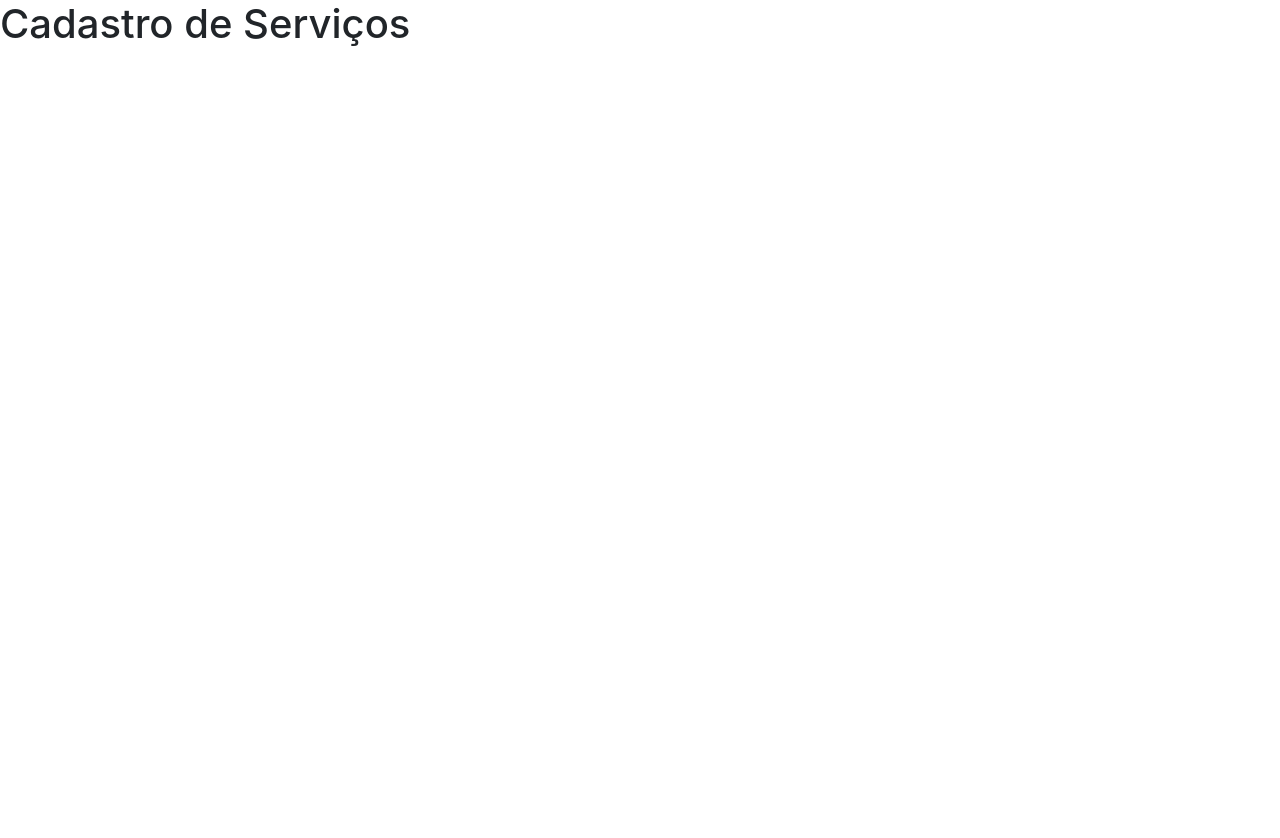
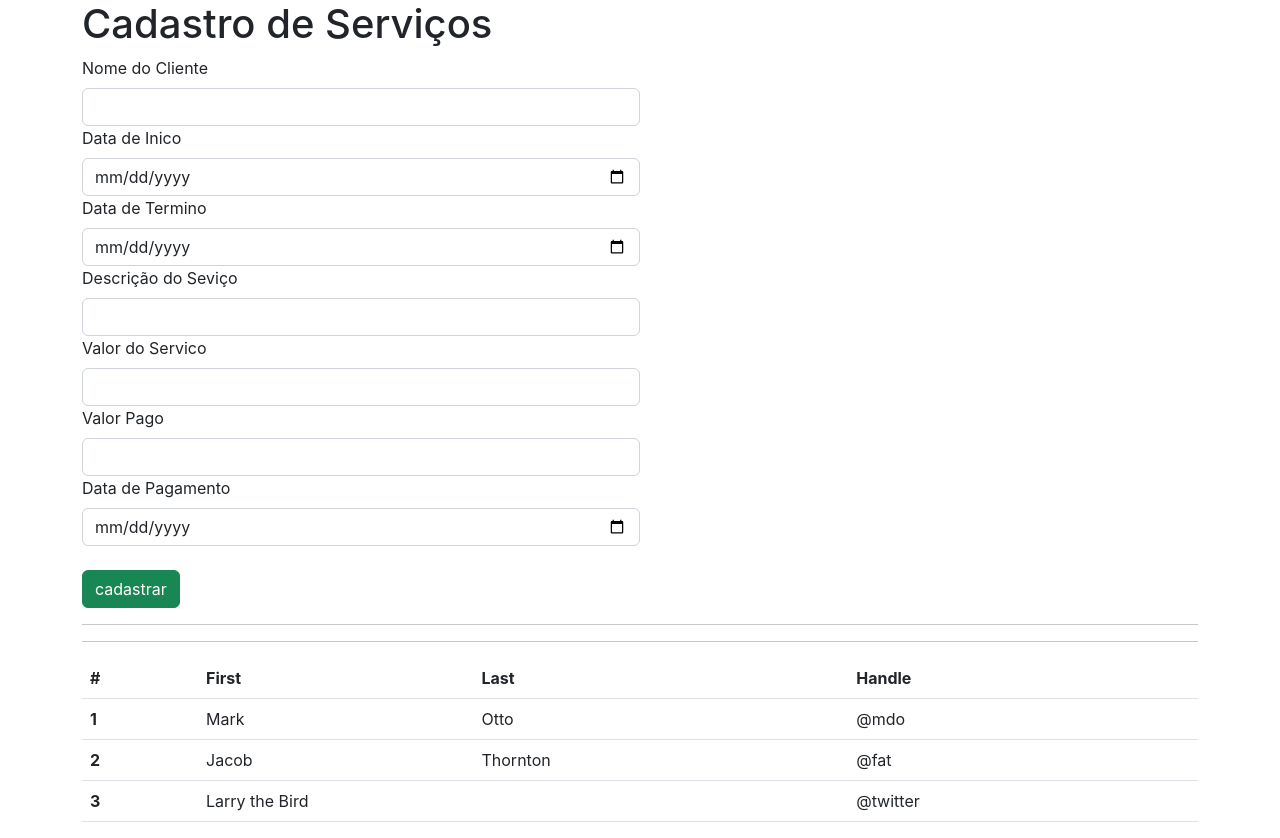
Before and after one commit to ArnaldWeslen05/ApiRestfullSpring, a React (Create React App) app in the folder frontservico/: page / in a window 1280 px wide. Before the commit the page ends 800 px from the top, so only its background shows below. Built offline with nearby package versions, Linux system fonts and the light colour scheme.

Commit message:
Reafector

```diff
--- a/frontservico/src/App.js
+++ b/frontservico/src/App.js
@@ -1,13 +1,10 @@
 
 import './App.css';
+import Servico from './servico/Servico';
 
 function App() {
   return (
-   <div>
-      <h1>
-        Cadastro de Serviços
-      </h1>
-   </div>
+    <Servico></Servico>
   );
 }
 
--- /dev/null
+++ b/frontservico/src/servico/Servico.jsx
@@ -0,0 +1,101 @@
+import React, { useEffect, useState } from 'react';
+import './Servico.css';
+import axios from 'axios';
+
+function Servico() {
+
+    const [servico, setServico] = useState({ valorServico:'', nomeCliente: '', dataInicio: '', dataTermino: '', descricaoServico: '', valorPago: '', dataPagamento: '' })
+    const [servicos, setServicos] = useState([])
+
+    function handleChange(event) {
+        setServico({ ...servico, [event.target.name]: event.target.value })
+    }
+
+    function handleSubmit(event) {
+        event.preventDefault();
+        axios.post("http://localhost:8080/api/servico/", servico)
+            .then(result => {
+                console.log(result);
+
+            })
+    }
+
+    return (
+        <div className="container">
+            <h1>
+                Cadastro de Serviços
+            </h1>
+
+            <form onSubmit={handleSubmit}>
+                <div className="col-6">
+                    <div>
+                        <label className="form-label" >Nome do Cliente</label>
+                        <input onChange={handleChange} value={servico.nomeCliente} name="nomeCliente" type="text" className="form-control" />
+                    </div>
+                    <div>
+                        <label className="form-label" >Data de Inico</label>
+                        <input onChange={handleChange} value={servico.dataInicio} name="dataInicio" type="date" className="form-control" />
+                    </div>
+                    <div>
+                        <label className="form-label" >Data de Termino</label>
+                        <input onChange={handleChange} value={servico.dataTermino} name="dataTermino" type="date" className="form-control" />
+                    </div>
+                    <div>
+                        <label className='form-label'>Descrição do Seviço </label>
+                        <input onChange={handleChange} value={servico.descricaoServico} name='descricaoServico' type="text" className='form-control' />
+                    </div>
+                    <div>
+                        <label className="form-label" >Valor do Servico</label>
+                        <input onChange={handleChange} value={servico.valorServico} name="valorServico" type="text" className="form-control" />
+                    </div>
+                    <div>
+                        <label className="form-label" >Valor Pago</label>
+                        <input onChange={handleChange} value={servico.valorPago} name="valorPago" type="text" className="form-control" />
+                    </div>
+                    <div>
+                        <label className="form-label" >Data de Pagamento</label>
+                        <input onChange={handleChange} value={servico.dataPagamento} name="dataPagamento" type="date" className="form-control" />
+                    </div>
+                    <br />
+
+                    <input type="submit" value="cadastrar" className='btn btn-success' />
+
+                </div>
+            </form>
+            <hr /> <hr />
+            <table class="table">
+                <thead>
+                    <tr>
+                        <th scope="col">#</th>
+                        <th scope="col">First</th>
+                        <th scope="col">Last</th>
+                        <th scope="col">Handle</th>
+                    </tr>
+                </thead>
+                <tbody>
+                    <tr>
+                        <th scope="row">1</th>
+                        <td>Mark</td>
+                        <td>Otto</td>
+                        <td>@mdo</td>
+                    </tr>
+                    <tr>
+                        <th scope="row">2</th>
+                        <td>Jacob</td>
+                        <td>Thornton</td>
+                        <td>@fat</td>
+                    </tr>
+                    <tr>
+                        <th scope="row">3</th>
+                        <td colspan="2">Larry the Bird</td>
+                        <td>@twitter</td>
+                    </tr>
+                </tbody>
+            </table>
+
+
+        </div>
+    );
+}
+
+export default Servico;
```
Also changed, not shown: frontservico/src/servico/Servico.css (added), 1 other file (tests, documents, lock files or other folders).
